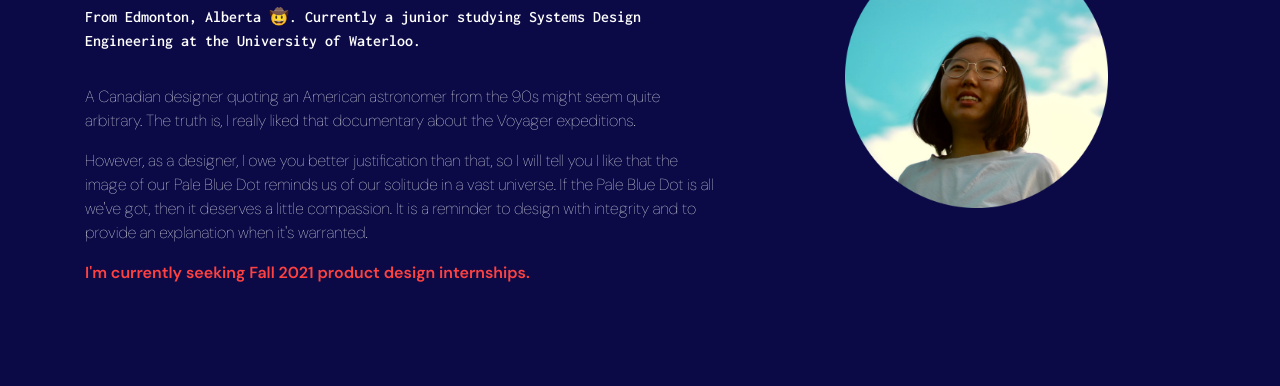
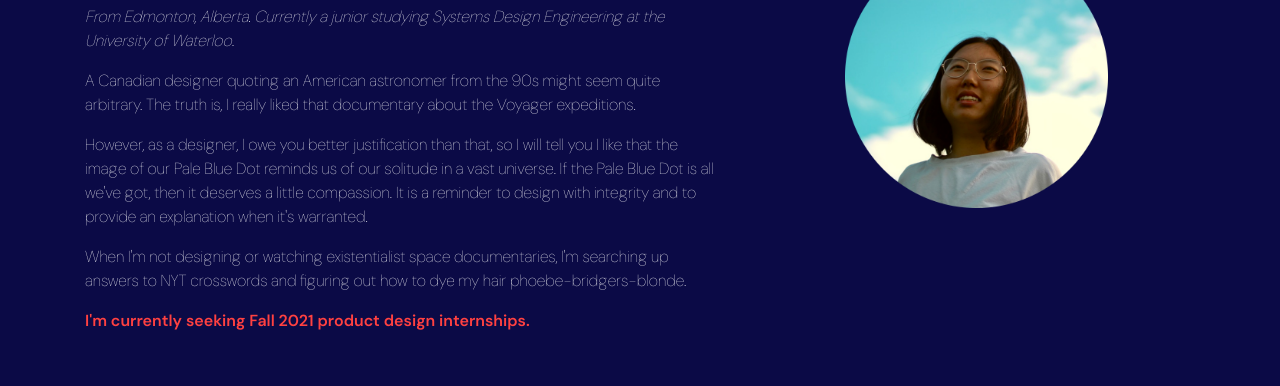
Before and after one commit to jenniferhe2000/jenniferhe2000.github.io, a plain HTML site: page about.html in a window 1280 px wide. Shown: the part 201-587 px from the top of the page. Drawn offline with Linux system fonts and the light colour scheme; a script that the page names is missing.

Commit message:
Update about.html

```diff
--- a/about.html
+++ b/about.html
@@ -64,9 +64,10 @@
       <div class="row text-left">
           <div class="col-12 col-md-7 order-2 order-sm-1 pt-5">
               <h1 class="pb-2"><span style="font-weight:600">A designer on our Pale Blue Dot.</span></h1>
-              <h5 class="pb-4">From Edmonton, Alberta &#129312;. Currently a junior studying Systems Design Engineering at the University of Waterloo.</h5>
+		      <p><span style="font-style: italic;">From Edmonton, Alberta. Currently a junior studying Systems Design Engineering at the University of Waterloo.</span></p>
               <p>A Canadian designer quoting an American astronomer from the 90s might seem quite arbitrary. The truth is, I really liked that documentary about the Voyager expeditions.</p>
               <p>However, as a designer, I owe you better justification than that, so I will tell you I like that the image of our Pale Blue Dot reminds us of our solitude in a vast universe. If the Pale Blue Dot is all we've got, then it deserves a little compassion. It is a reminder to design with integrity and to provide an explanation when it's warranted.</p>
+              <p>When I'm not designing or watching existentialist space documentaries, I'm searching up answers to NYT crosswords and figuring out how to dye my hair phoebe-bridgers-blonde.</p>
               <h4 class="pb-3"><span style="color:#FF4141">I'm currently seeking Fall 2021 product design internships.</span></h4>
           </div>
           <div class="col-xs-12 col-sm-12 col-md-4 offset-md-1 order-1 order-sm-2 pt-5">
```
